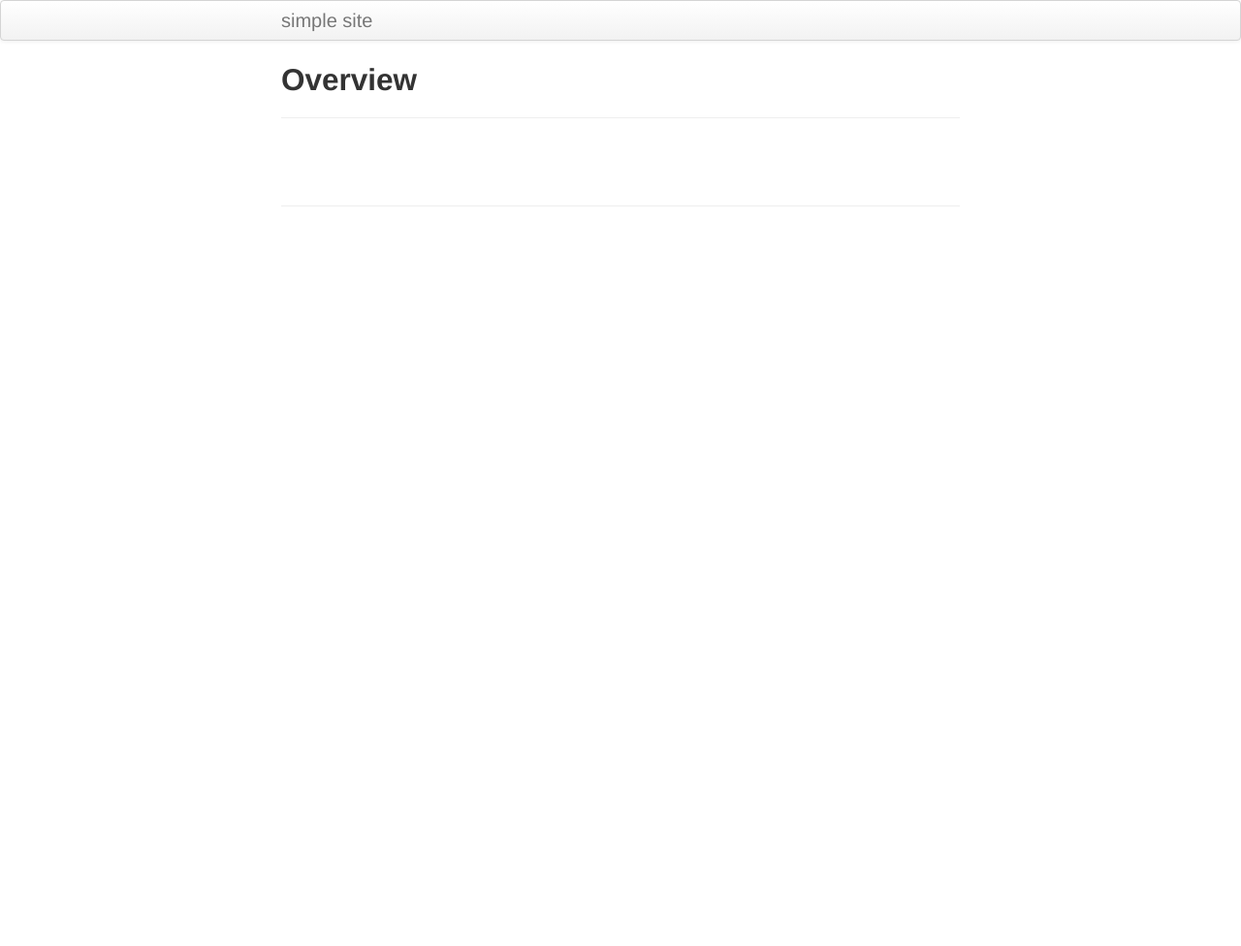
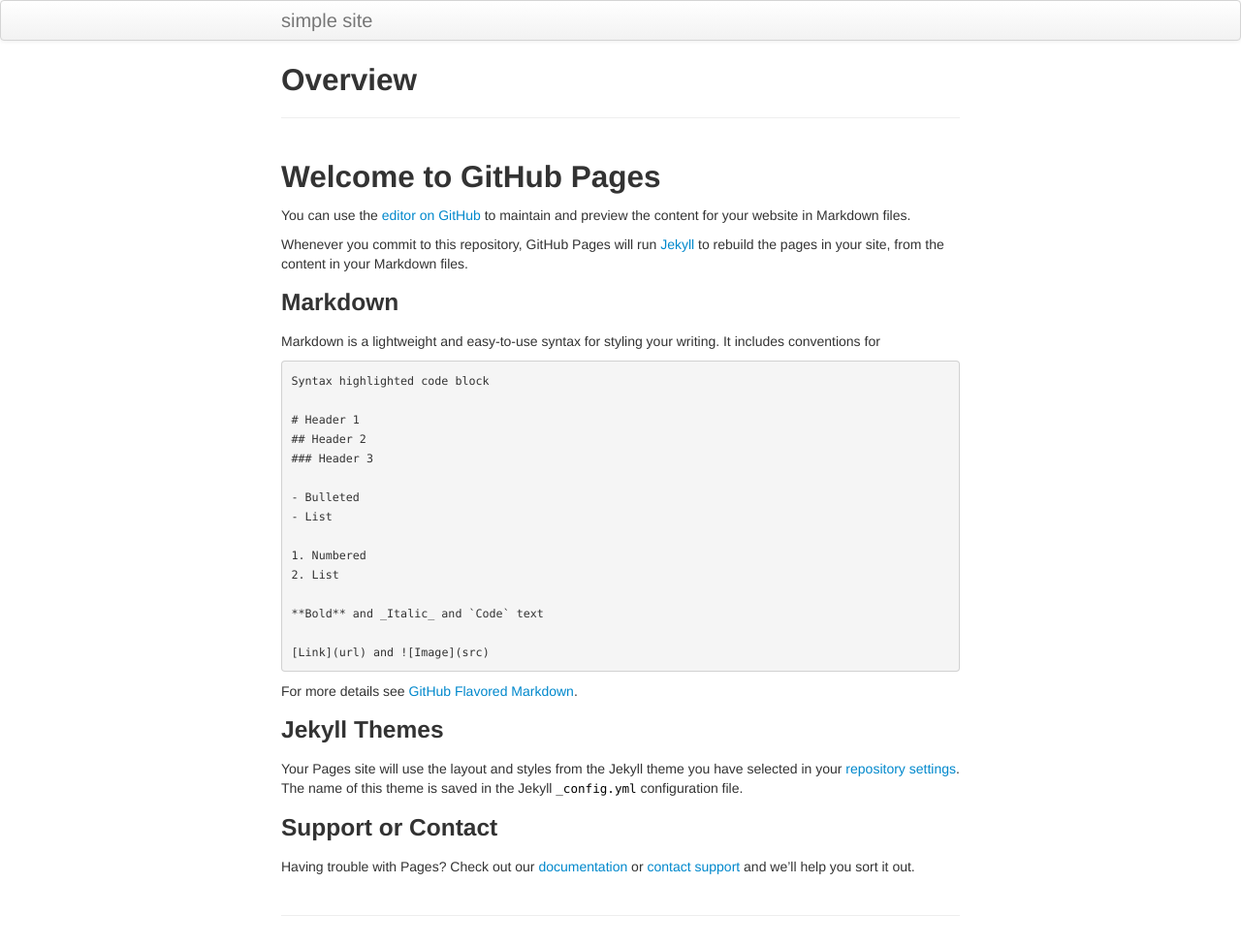
Before and after one commit to arlittr/junk4, a Jekyll site: the page built from pages/overview.md, in a window 1280 px wide. Shown: the whole page at 97% size. Built offline with Jekyll 4.4.1, drawn with Linux system fonts in a browser that asks for light colours; before the commit the page ends 900 px from its top, so only the background shows below that.

Commit message:
Update overview.md

````diff
--- a/pages/overview.md
+++ b/pages/overview.md
@@ -2,3 +2,41 @@
 layout: page
 title: Overview
 ---
+
+## Welcome to GitHub Pages
+
+You can use the [editor on GitHub](https://github.com/arlittr/junk3/edit/master/index.md) to maintain and preview the content for your website in Markdown files.
+
+Whenever you commit to this repository, GitHub Pages will run [Jekyll](https://jekyllrb.com/) to rebuild the pages in your site, from the content in your Markdown files.
+
+### Markdown
+
+Markdown is a lightweight and easy-to-use syntax for styling your writing. It includes conventions for
+
+```markdown
+Syntax highlighted code block
+
+# Header 1
+## Header 2
+### Header 3
+
+- Bulleted
+- List
+
+1. Numbered
+2. List
+
+**Bold** and _Italic_ and `Code` text
+
+[Link](url) and ![Image](src)
+```
+
+For more details see [GitHub Flavored Markdown](https://guides.github.com/features/mastering-markdown/).
+
+### Jekyll Themes
+
+Your Pages site will use the layout and styles from the Jekyll theme you have selected in your [repository settings](https://github.com/arlittr/junk3/settings). The name of this theme is saved in the Jekyll `_config.yml` configuration file.
+
+### Support or Contact
+
+Having trouble with Pages? Check out our [documentation](https://help.github.com/categories/github-pages-basics/) or [contact support](https://github.com/contact) and we’ll help you sort it out.
````
